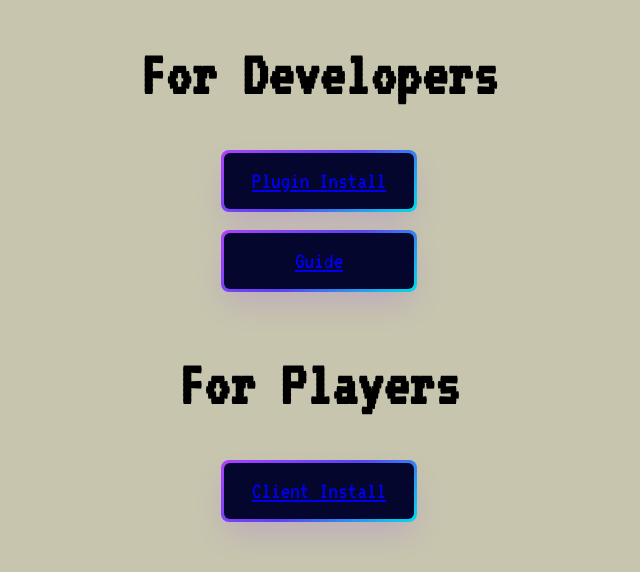
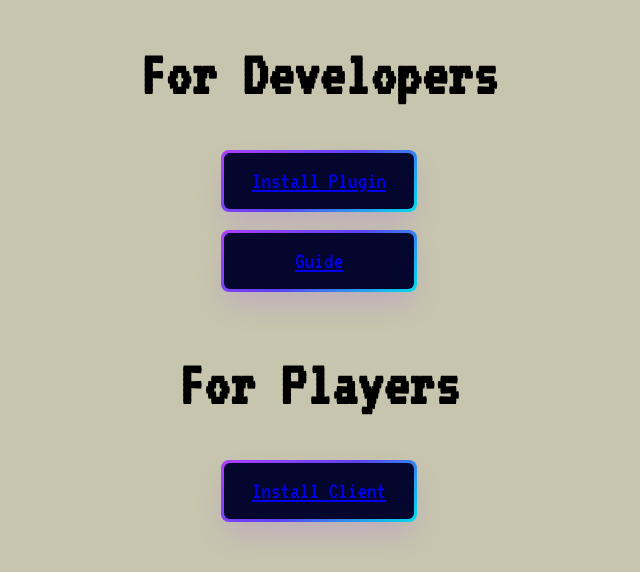
Before and after one commit to VariableKay/DX29, a plain HTML site: page downloads.html in a window 1280 px wide. Shown: the whole page, without its empty margins (321-961 px from the left). Drawn offline with Linux system fonts and the light colour scheme.

Commit message:
Update downloads.html

```diff
--- a/downloads.html
+++ b/downloads.html
@@ -63,9 +63,9 @@
   </style>
   <body>
     <h1>For Developers</h1>
-     <button class="button-64" role="button"><span class="text"><a href="https://variablekay.github.io/HoldX/downloads.html">Plugin Install</a></span></button>
+     <button class="button-64" role="button"><span class="text"><a href="https://variablekay.github.io/HoldX/downloads.html">Install Plugin</a></span></button>
     <br>
     <button class="button-64" role="button"><span class="text"><a href="https://variablekay.github.io/HoldX/downloads.html">Guide</a></span></button>
     <br>
     <h1>For Players</h1>
-     <button class="button-64" role="button"><span class="text"><a href="https://variablekay.github.io/HoldX/downloads.html">Client Install</a></span></button>
+     <button class="button-64" role="button"><span class="text"><a href="https://variablekay.github.io/HoldX/downloads.html">Install Client</a></span></button>
```
